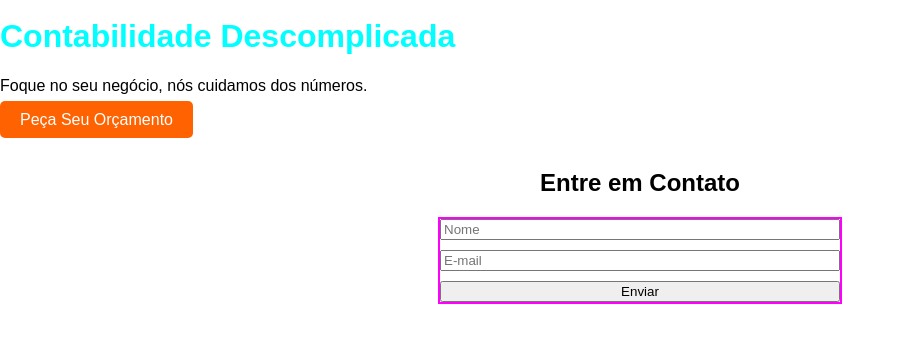
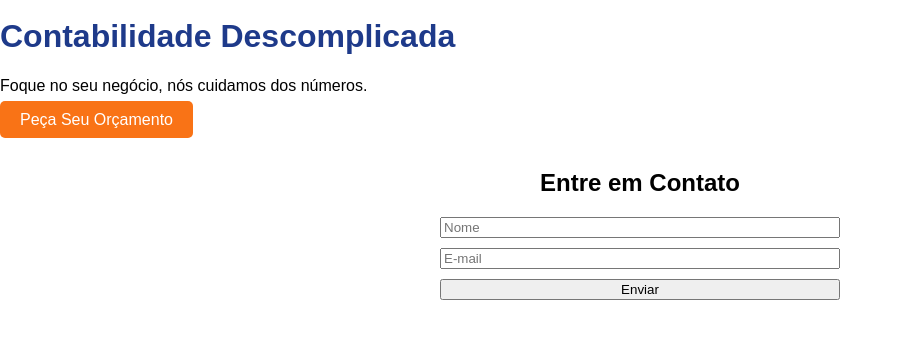
Before and after one commit to JbRodrigues/RCA-Contabilidade, a plain HTML site: page index.html in a window 1280 px wide. Shown: the part 21-364 px from the top of the page, without its empty margins (0-905 px from the left). Drawn offline with Linux system fonts and the light colour scheme.

Commit message:
Add root colors on components

```diff
--- a/assets/css/components/contact.css
+++ b/assets/css/components/contact.css
@@ -1,3 +1,5 @@
+@import "../style.css";
+
 #contato {
   padding: 20px;
   text-align: center;
--- a/assets/css/components/cta.css
+++ b/assets/css/components/cta.css
@@ -1,5 +1,7 @@
+@import "../style.css";
+
 .cta {
-  background-color: #ff6200;
+  background-color: var(--Laranja);
   color: white;
   padding: 10px 20px;
   text-decoration: none;
--- a/assets/css/components/form.css
+++ b/assets/css/components/form.css
@@ -1,8 +1,9 @@
+@import "../style.css";
+
 form {
   display: flex;
   flex-direction: column;
   gap: 10px;
   max-width: 400px;
   margin: 0 auto;
-  border: 2px solid magenta;
 }
--- a/assets/css/components/header.css
+++ b/assets/css/components/header.css
@@ -1,3 +1,5 @@
-header h1{
-    color: aqua;
+@import "../style.css";
+
+header h1 {
+  color: var(--Azul-Escuro);
 }
--- a/assets/css/style.css
+++ b/assets/css/style.css
@@ -2,6 +2,16 @@
 @import "components/contact.css";
 @import "components/cta.css";
 @import "components/form.css";
+
+:root {
+    --Azul-Escuro: #1E3A8A; /*Cor primária (cabeçalho, títulos).*/
+    --Azul-Claro: #3B82F6;
+    --Cinza-Claro: #D1D5DB; /*Cor secundária (fundo, textos menores).*/
+    --Cinza-Escuro: #4B5563;
+    --Verde: #16A34A;     /*Cor de apoio (detalhes, ícones).*/
+    --Laranja: #F97316;  /*Cor de destaque (botões de CTA).*/
+    --Branco: #FFFFFF;   /*Base neutra.*/
+}
 
 body {
   font-family: Arial, sans-serif;
```
